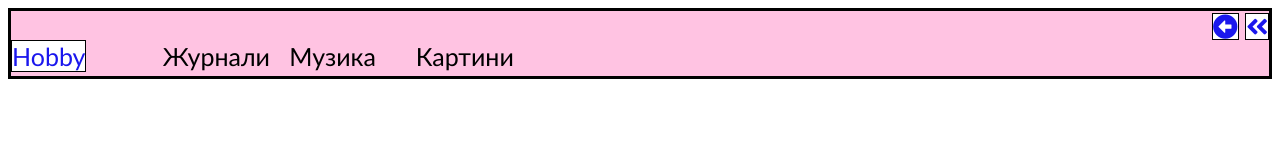
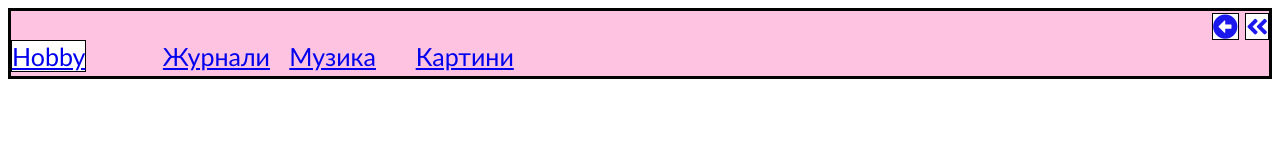
Before and after one commit to ShynkarukMariya/test-project, a plain HTML site: page stylizedhobby.html in a window 1280 px wide. Drawn offline with Linux system fonts and the light colour scheme.

Commit message:
add link

```diff
--- a/stylizedhobby.html
+++ b/stylizedhobby.html
@@ -9,9 +9,9 @@
 </head>
 <body>
 <div class="top-container">
-    <span>Hobby</span>
+    <span><a href="hobby.html">Hobby</a></span>
     <ul>
-        <li class="list-item about">Журнали
+        <li class="list-item about"><a href="linkmagazines.html"> Журнали</a>
             <div class="sub-menu about">
                 <ul>
                     <li class="list-item sub">Ательє</li>
@@ -20,7 +20,7 @@
                 </ul>
             </div>
         </li>
-        <li class="list-item from">Музика
+        <li class="list-item from"><a href="linkmusic.html"> Музика</a>
             <div class="sub-menu from">
                 <ul>
                     <li class="list-item top">Рок</li>
@@ -30,7 +30,7 @@
             </div>
         </li>
 
-        <li class="list-item">Картини</li>
+        <li class="list-item"><a href="painting.html"> Картини</a></li>
     </ul>
 
     <div class="icon-group">
```
